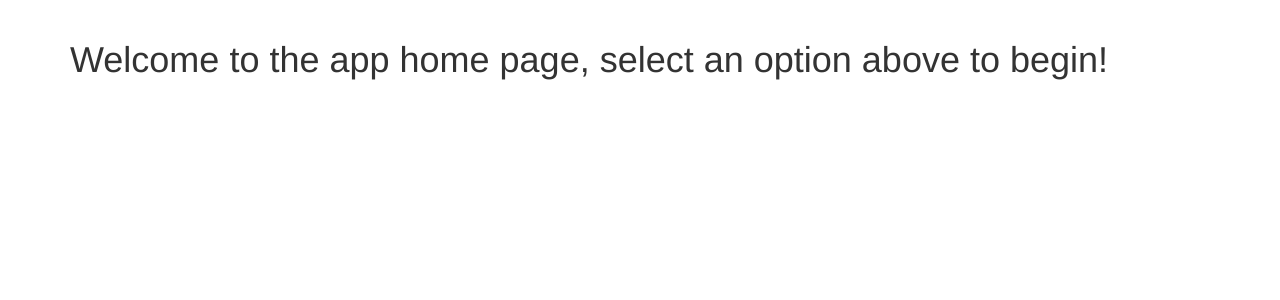
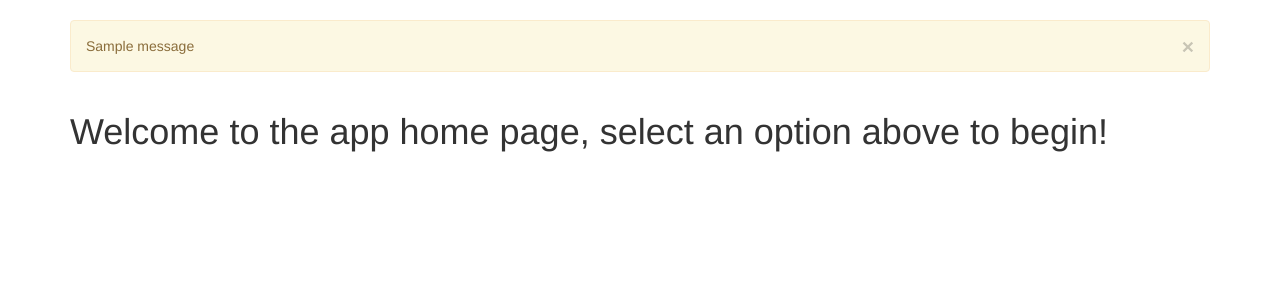
Before and after one commit to luscombe10/data_analysis, a Flask app: page / in a window 1280 px wide. Shown: the part 52-352 px from the top of the page. Run offline with Flask 2, Linux system fonts and the light colour scheme; one stand-in notice (Sample message) is shown; some libraries are stand-ins or nearby versions.

Commit message:
Moved warning message to base template

```diff
--- a/templates/base.html
+++ b/templates/base.html
@@ -10,6 +10,14 @@
 
 {% block content %}
     <div class="container">
+        {% for message in get_flashed_messages() %}
+        <div class="alert alert-warning">
+                <button type="button" class="close", data-dismiss="alert">&times;</button>
+                {{ message }}
+        </div>
+        {% endfor %}
+    </div>
+    <div class="container">
         {% block page_content %}{% endblock %}
     </div>
 {% endblock %}
```
Also changed, not shown: templates/user.html (+0 -8 lines).
